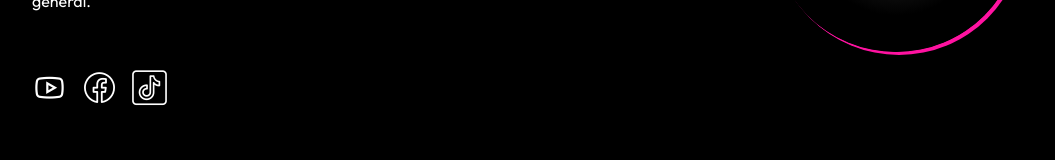
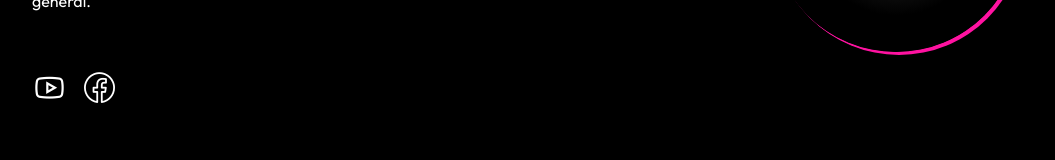
Before and after one commit to KarencitasDescalzas/KarencitasDescalzas.github.io, a website: page index.html in a window 1280 px wide. Shown: the part 4473-4633 px from the top of the page, without its empty margins (64-1119 px from the left). Drawn offline with Linux system fonts and the light colour scheme; files whose address does not match are found by name.

Commit message:
Update 2024-3
Update redes sociales

```diff
--- a/index.html
+++ b/index.html
@@ -221,7 +221,6 @@
     <div class="social">
       <a href="https://www.youtube.com/@LasKarencitasDescalzas" target="_blank"><i class="icon-youtube"></i></a>
       <a href="https://www.facebook.com/KarencitasDescalzas" target="_blank"><i class="icon-facebook"></i></a>
-      <a href="https://www.tiktok.com/@las_karencitas_descalzas" target="_blank"><i class="icon-tik-tok"></i></a>
     </div>
   </div>
   <div class="contact-form">
```
